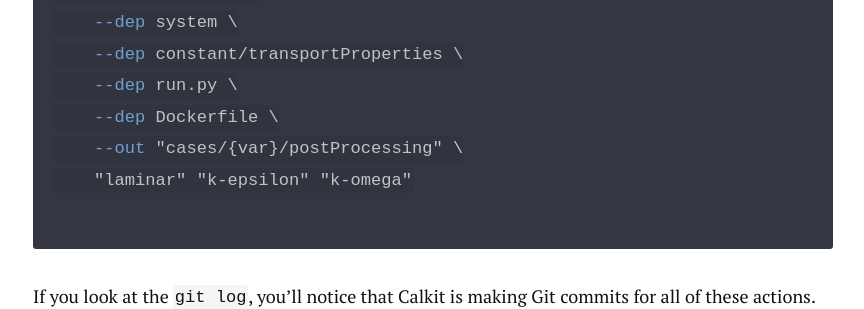
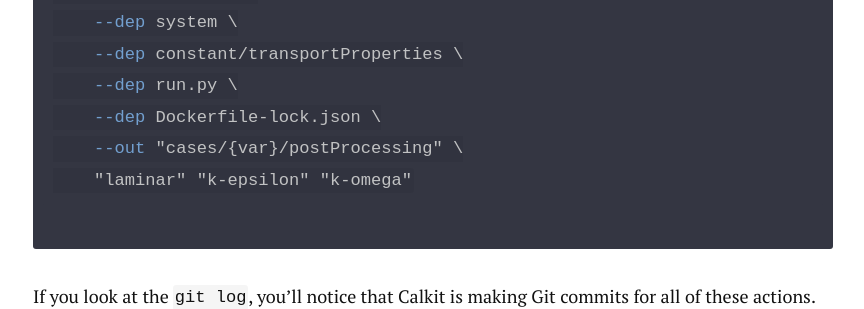
Before and after one commit to petebachant/petebachant.github.io, a Jekyll site: the page built from _posts/2024-10-15-reproducible-openfoam.markdown, in a window 1280 px wide and 1400 px high, scrolled down 5439 px. Shown: the part 152-461 px from the top of the window, without its empty margins (207-1071 px from the left). Built offline with Jekyll 4.4.1, drawn with Linux system fonts in a browser that asks for light colours; nearby versions of some CDN libraries; formulas are drawn with MathJax 3; comment, search, counter and statistics services are not loaded; some of the changed text lies outside the part shown.

Commit message:
Update of-repro post

````diff
--- a/_posts/2024-10-15-reproducible-openfoam.markdown
+++ b/_posts/2024-10-15-reproducible-openfoam.markdown
@@ -194,7 +194,7 @@ calkit new foreach-stage \
     --dep system \
     --dep constant/transportProperties \
     --dep run.py \
-    --dep Dockerfile \
+    --dep Dockerfile-lock.json \
     --out "cases/{var}/postProcessing" \
     "laminar" "k-epsilon" "k-omega"
 ```
````
Also changed, not shown: other parts of _posts/2024-10-15-reproducible-openfoam.markdown (+1 -1 lines).
